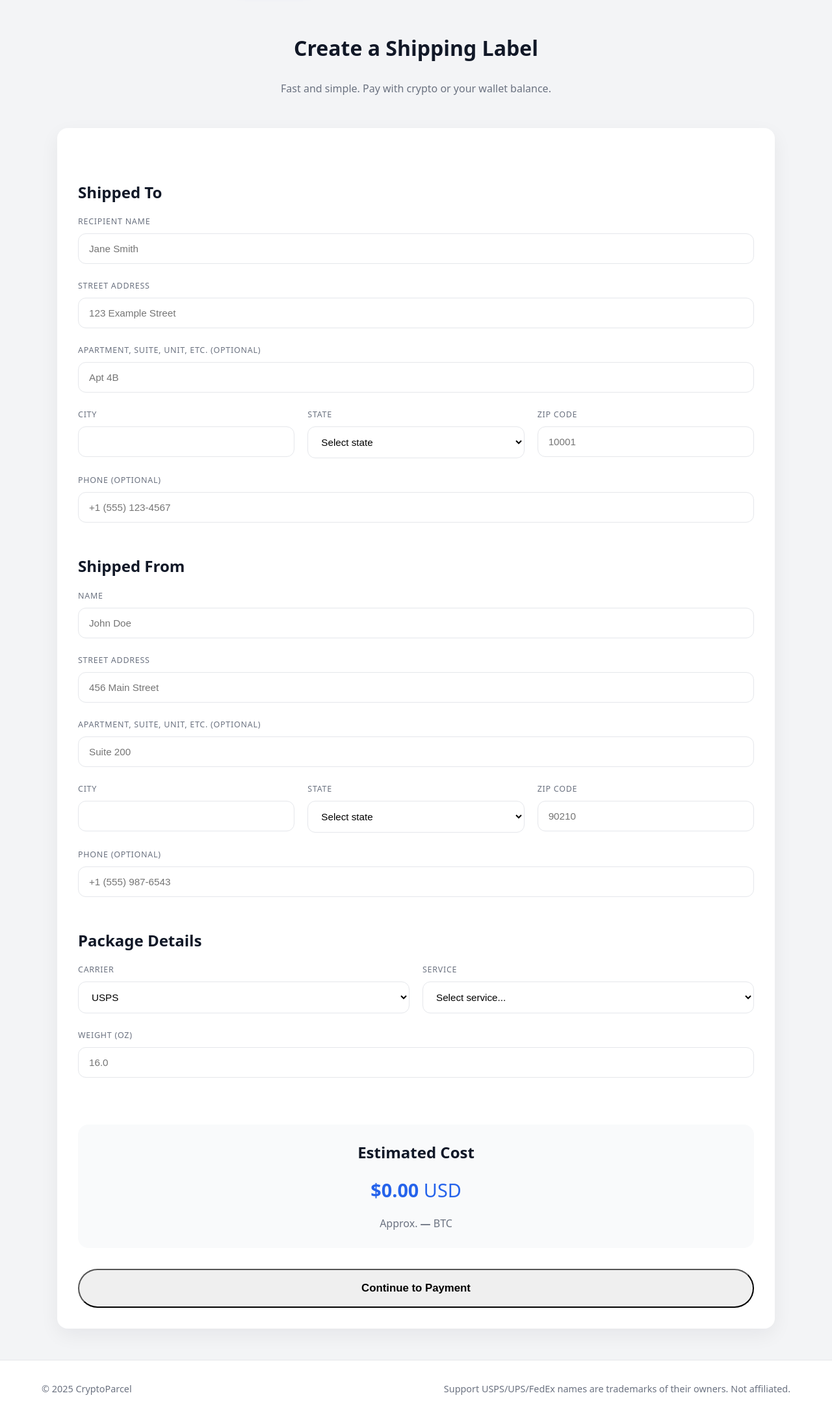
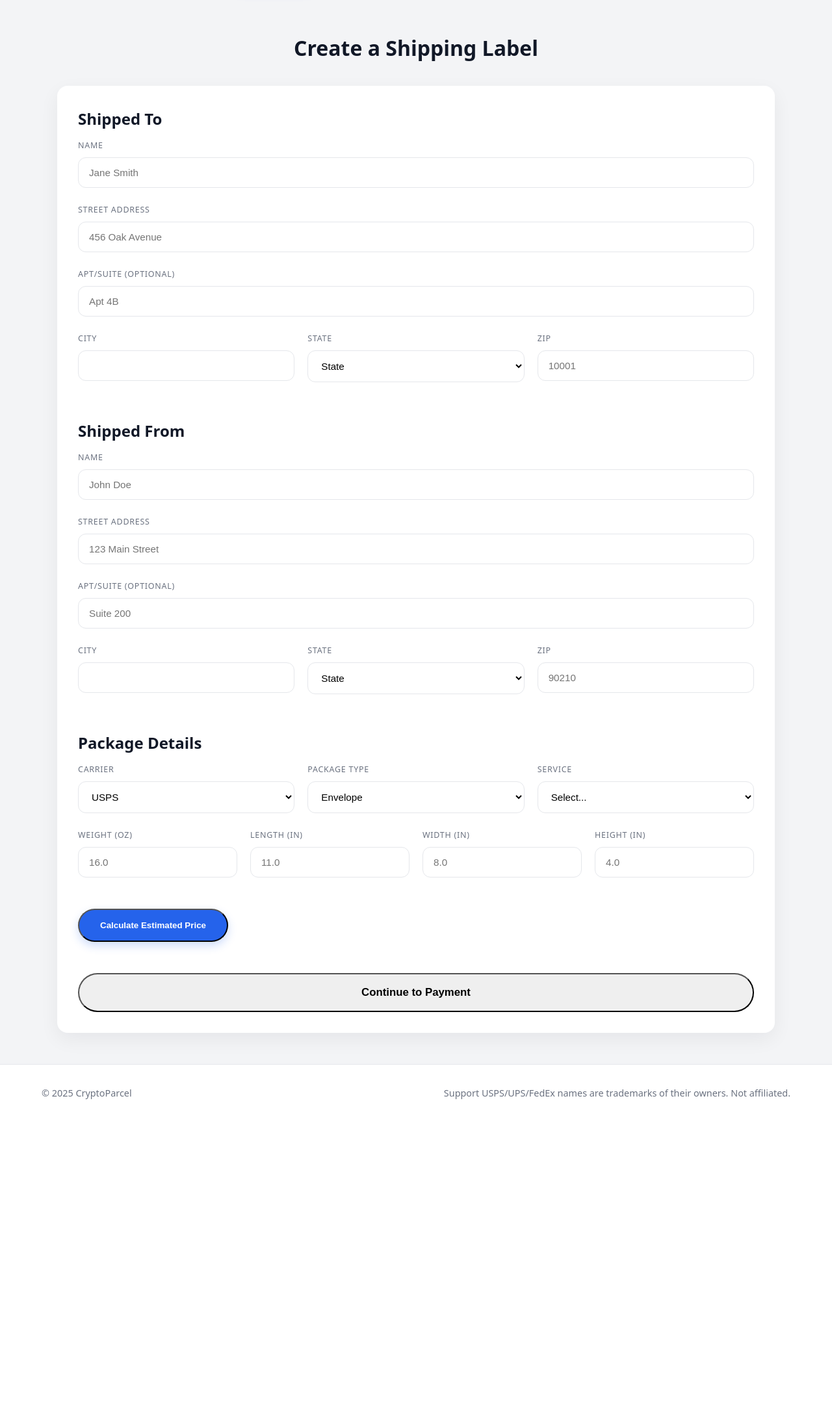
Before and after one commit to cryptoparcel/cryptoparcel_finish, a Flask app: page /create-label in a window 1280 px wide. Shown: the part 79-2259 px from the top of the page at 65% size. After the commit the page ends 1770 px from the top, so only its background shows below. Run offline with Flask 3, Linux system fonts and the light colour scheme; a user stored in the database is signed in.

Commit message:
Update create_label.html

```diff
--- a/templates/create_label.html
+++ b/templates/create_label.html
@@ -3,29 +3,23 @@
 {% block content %}
 <section class="cp-inner">
   <div class="container">
-    <div style="text-align: center; margin-bottom: 48px;">
-      <h1>Create a Shipping Label</h1>
-      <p>Fast and simple. Pay with crypto or your wallet balance.</p>
-    </div>
+    <h1 style="text-align: center; margin: 0 0 32px;">Create a Shipping Label</h1>
 
     <form method="POST" class="cp-form-card">
       <!-- Shipped To -->
-      <h2>Shipped To</h2>
+      <h2 style="margin: 0 0 12px;">Shipped To</h2>
       <div class="cp-field-group">
-        <label>Recipient Name</label>
+        <label>Name</label>
         <input type="text" name="to_name" required placeholder="Jane Smith">
       </div>
-
       <div class="cp-field-group">
         <label>Street Address</label>
-        <input type="text" name="to_address" required placeholder="123 Example Street">
+        <input type="text" name="to_address" required placeholder="456 Oak Avenue">
       </div>
-
       <div class="cp-field-group">
-        <label>Apartment, suite, unit, etc. (optional)</label>
+        <label>Apt/Suite (optional)</label>
         <input type="text" name="to_street2" placeholder="Apt 4B">
       </div>
-
       <div class="cp-field-grid">
         <div class="cp-field-group">
           <label>City</label>
@@ -34,87 +28,46 @@
         <div class="cp-field-group">
           <label>State</label>
           <select name="to_state" required>
-            <option value="">Select state</option>
-            <option value="AL">Alabama</option>
-            <option value="AK">Alaska</option>
-            <option value="AZ">Arizona</option>
-            <option value="AR">Arkansas</option>
-            <option value="CA">California</option>
-            <option value="CO">Colorado</option>
-            <option value="CT">Connecticut</option>
-            <option value="DE">Delaware</option>
-            <option value="FL">Florida</option>
-            <option value="GA">Georgia</option>
-            <option value="HI">Hawaii</option>
-            <option value="ID">Idaho</option>
-            <option value="IL">Illinois</option>
-            <option value="IN">Indiana</option>
-            <option value="IA">Iowa</option>
-            <option value="KS">Kansas</option>
-            <option value="KY">Kentucky</option>
-            <option value="LA">Louisiana</option>
-            <option value="ME">Maine</option>
-            <option value="MD">Maryland</option>
-            <option value="MA">Massachusetts</option>
-            <option value="MI">Michigan</option>
-            <option value="MN">Minnesota</option>
-            <option value="MS">Mississippi</option>
-            <option value="MO">Missouri</option>
-            <option value="MT">Montana</option>
-            <option value="NE">Nebraska</option>
-            <option value="NV">Nevada</option>
-            <option value="NH">New Hampshire</option>
-            <option value="NJ">New Jersey</option>
-            <option value="NM">New Mexico</option>
-            <option value="NY">New York</option>
-            <option value="NC">North Carolina</option>
-            <option value="ND">North Dakota</option>
-            <option value="OH">Ohio</option>
-            <option value="OK">Oklahoma</option>
-            <option value="OR">Oregon</option>
-            <option value="PA">Pennsylvania</option>
-            <option value="RI">Rhode Island</option>
-            <option value="SC">South Carolina</option>
-            <option value="SD">South Dakota</option>
-            <option value="TN">Tennessee</option>
-            <option value="TX">Texas</option>
-            <option value="UT">Utah</option>
-            <option value="VT">Vermont</option>
-            <option value="VA">Virginia</option>
-            <option value="WA">Washington</option>
-            <option value="WV">West Virginia</option>
-            <option value="WI">Wisconsin</option>
-            <option value="WY">Wyoming</option>
+            <option value="">State</option>
+            <option value="AL">AL</option><option value="AK">AK</option><option value="AZ">AZ</option>
+            <option value="AR">AR</option><option value="CA">CA</option><option value="CO">CO</option>
+            <option value="CT">CT</option><option value="DE">DE</option><option value="FL">FL</option>
+            <option value="GA">GA</option><option value="HI">HI</option><option value="ID">ID</option>
+            <option value="IL">IL</option><option value="IN">IN</option><option value="IA">IA</option>
+            <option value="KS">KS</option><option value="KY">KY</option><option value="LA">LA</option>
+            <option value="ME">ME</option><option value="MD">MD</option><option value="MA">MA</option>
+            <option value="MI">MI</option><option value="MN">MN</option><option value="MS">MS</option>
+            <option value="MO">MO</option><option value="MT">MT</option><option value="NE">NE</option>
+            <option value="NV">NV</option><option value="NH">NH</option><option value="NJ">NJ</option>
+            <option value="NM">NM</option><option value="NY">NY</option><option value="NC">NC</option>
+            <option value="ND">ND</option><option value="OH">OH</option><option value="OK">OK</option>
+            <option value="OR">OR</option><option value="PA">PA</option><option value="RI">RI</option>
+            <option value="SC">SC</option><option value="SD">SD</option><option value="TN">TN</option>
+            <option value="TX">TX</option><option value="UT">UT</option><option value="VT">VT</option>
+            <option value="VA">VA</option><option value="WA">WA</option><option value="WV">WV</option>
+            <option value="WI">WI</option><option value="WY">WY</option>
           </select>
         </div>
         <div class="cp-field-group">
-          <label>ZIP Code</label>
+          <label>ZIP</label>
           <input type="text" name="to_zip" required placeholder="10001">
         </div>
       </div>
 
-      <div class="cp-field-group">
-        <label>Phone (optional)</label>
-        <input type="text" name="to_phone" placeholder="+1 (555) 123-4567">
-      </div>
-
       <!-- Shipped From -->
-      <h2 style="margin-top: 48px;">Shipped From</h2>
+      <h2 style="margin: 32px 0 12px;">Shipped From</h2>
       <div class="cp-field-group">
         <label>Name</label>
         <input type="text" name="from_name" required placeholder="John Doe">
       </div>
-
       <div class="cp-field-group">
         <label>Street Address</label>
-        <input type="text" name="from_address" required placeholder="456 Main Street">
+        <input type="text" name="from_address" required placeholder="123 Main Street">
       </div>
-
       <div class="cp-field-group">
-        <label>Apartment, suite, unit, etc. (optional)</label>
+        <label>Apt/Suite (optional)</label>
         <input type="text" name="from_street2" placeholder="Suite 200">
       </div>
-
       <div class="cp-field-grid">
         <div class="cp-field-group">
           <label>City</label>
@@ -123,38 +76,40 @@
         <div class="cp-field-group">
           <label>State</label>
           <select name="from_state" required>
-            <option value="">Select state</option>
-            <option value="AL">Alabama</option>
-            <!-- Repeat the same state list as above -->
-            <option value="WY">Wyoming</option>
+            <option value="">State</option>
+            <!-- Same state list as above -->
+            <option value="WY">WY</option>
           </select>
         </div>
         <div class="cp-field-group">
-          <label>ZIP Code</label>
+          <label>ZIP</label>
           <input type="text" name="from_zip" required placeholder="90210">
         </div>
       </div>
 
-      <div class="cp-field-group">
-        <label>Phone (optional)</label>
-        <input type="text" name="from_phone" placeholder="+1 (555) 987-6543">
-      </div>
-
       <!-- Package Details -->
-      <h2 style="margin-top: 48px;">Package Details</h2>
+      <h2 style="margin: 32px 0 12px;">Package Details</h2>
       <div class="cp-field-grid">
         <div class="cp-field-group">
           <label>Carrier</label>
-          <select name="carrier">
+          <select name="carrier" id="carrier">
             <option value="USPS">USPS</option>
             <option value="UPS">UPS</option>
             <option value="FedEx">FedEx</option>
           </select>
         </div>
         <div class="cp-field-group">
+          <label>Package Type</label>
+          <select id="package_type">
+            <option value="envelope">Envelope</option>
+            <option value="pak">Pak</option>
+            <option value="box">Your Box</option>
+          </select>
+        </div>
+        <div class="cp-field-group">
           <label>Service</label>
-          <select name="service" required>
-            <option value="">Select service...</option>
+          <select name="service" id="service">
+            <option value="">Select...</option>
             <optgroup label="USPS">
               <option value="USPS Ground Advantage">Ground Advantage</option>
               <option value="USPS Priority Mail">Priority Mail</option>
@@ -177,24 +132,40 @@
       <div class="cp-field-grid">
         <div class="cp-field-group">
           <label>Weight (oz)</label>
-          <input type="number" step="0.1" name="weight_oz" id="weight_oz" required placeholder="16.0">
+          <input type="number" step="0.1" id="weight_oz" required placeholder="16.0">
+        </div>
+        <div class="cp-field-group">
+          <label>Length (in)</label>
+          <input type="number" step="0.1" id="length_in" placeholder="11.0">
+        </div>
+        <div class="cp-field-group">
+          <label>Width (in)</label>
+          <input type="number" step="0.1" id="width_in" placeholder="8.0">
+        </div>
+        <div class="cp-field-group">
+          <label>Height (in)</label>
+          <input type="number" step="0.1" id="height_in" placeholder="4.0">
         </div>
       </div>
 
-      <!-- Simple Summary at Bottom -->
-      <div style="margin-top: 48px; padding: 24px; background: var(--cp-surface-soft); border-radius: var(--cp-radius-card); text-align: center;">
-        <h2 style="margin: 0 0 16px;">Estimated Cost</h2>
+      <!-- Calculate Button -->
+      <button type="button" id="calc-btn" class="cp-btn-primary" style="margin: 24px 0;">
+        Calculate Estimated Price
+      </button>
+
+      <!-- Summary (hidden until calculated) -->
+      <div id="summary-box" style="display:none; padding: 20px; background: var(--cp-surface-soft); border-radius: var(--cp-radius-card); text-align: center;">
+        <h2 style="margin: 0 0 12px;">Estimated Cost</h2>
         <p style="font-size: 1.8rem; margin: 0; color: var(--cp-accent);">
           <strong id="price-usd">$0.00</strong> USD
         </p>
-        <p style="margin: 16px 0 0; color: var(--cp-text-muted);">
-          Approx. <strong id="price-btc">—</strong> BTC
+        <p style="margin: 12px 0 0; color: var(--cp-text-muted);">
+          ≈ <strong id="price-btc">—</strong> BTC
         </p>
       </div>
 
-      <button type="submit" class="cp-btn-large" id="submit-btn" style="margin-top: 32px;">
-        <span class="btn-text">Continue to Payment</span>
-        <span class="btn-spinner" style="display:none; margin-left:10px;">⟳</span>
+      <button type="submit" class="cp-btn-large" id="submit-btn" style="margin-top: 24px;">
+        Continue to Payment
       </button>
     </form>
   </div>
@@ -202,18 +173,19 @@
 
 <script>
   (function() {
+    const calcBtn = document.getElementById('calc-btn');
+    const summary = document.getElementById('summary-box');
+    const usdEl = document.getElementById('price-usd');
+    const btcEl = document.getElementById('price-btc');
     const service = document.getElementById('service');
     const weightOz = document.getElementById('weight_oz');
-    const usdEl = document.getElementById('price-usd');
-    const btcEl = document.getElementById('price-btc');
 
-    function update() {
+    calcBtn.addEventListener('click', () => {
       const w = parseFloat(weightOz.value) || 0;
       const s = service.value || '';
 
       if (!s || w <= 0) {
-        usdEl.textContent = '$0.00';
-        btcEl.textContent = '—';
+        alert("Select service and enter weight");
         return;
       }
 
@@ -222,16 +194,12 @@
       const usd = Math.round((base + w * 0.10) * 100) / 100;
 
       usdEl.textContent = `$${usd.toFixed(2)}`;
+      const btc = (usd / 95000).toFixed(6); // Approx BTC price
+      btcEl.textContent = `${btc} BTC`;
 
-      // Hardcoded approx BTC rate (update if needed)
-      const btcRate = 95000; // Approx BTC price
-      const btc = (usd / btcRate).toFixed(6);
-      btcEl.textContent = `${btc} BTC`;
-    }
-
-    [service, weightOz].forEach(el => el && el.addEventListener('change', update));
-    weightOz && weightOz.addEventListener('input', () => setTimeout(update, 300));
-    update();
+      summary.style.display = 'block';
+      summary.scrollIntoView({ behavior: 'smooth' });
+    });
   })();
 </script>
 {% endblock %}
```
